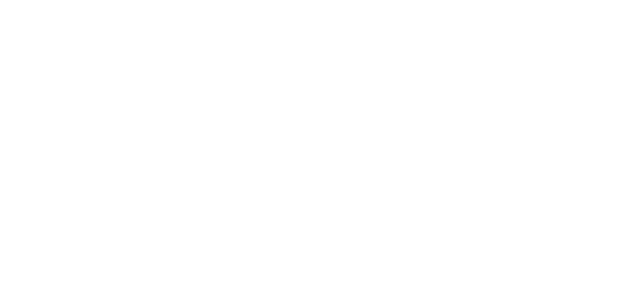
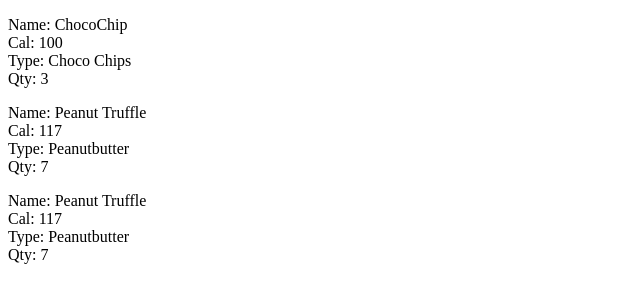
Before and after one commit to jongrover/backbone-example, a plain HTML site: page index.html in a window 1280 px wide. Shown: the whole page, without its empty margins (0-640 px from the left). Drawn offline with Linux system fonts and the light colour scheme.

Commit message:
models and views working

```diff
--- a/index.html
+++ b/index.html
@@ -25,8 +25,8 @@
   <script src="js/lib/underscore-min.js"></script>
   <script src="js/lib/backbone-min.js"></script>
   <script src="js/app.js"></script>
+  <script src="js/views/cookie-view.js"></script>
   <script src="js/models/cookie.js"></script>
-  <script src="js/views/cookie-view.js"></script>
   <script src="js/router.js"></script>
   <script src="js/main.js"></script>
 </body>
--- a/js/main.js
+++ b/js/main.js
@@ -0,0 +1,10 @@
+// create some models
+
+var cookie1 = new cookieApp.Cookie({cname: "ChocoChip", calories: 100, type: "Choco Chips", qty: 3});
+var cookie2 = new cookieApp.Cookie({cname: "Peanut Truffle", calories: 117, type: "Peanutbutter", qty: 7});
+var cookie3 = new cookieApp.Cookie({cname: "Peanut Truffle", calories: 117, type: "Peanutbutter", qty: 7});
+
+// create our collection
+
+var cookies = new cookieApp.Cookies([cookie1, cookie2, cookie3]);
+cookies.view.render();
--- a/js/models/cookie.js
+++ b/js/models/cookie.js
@@ -8,5 +8,9 @@ cookieApp.Cookie = Backbone.Model.extend({
 });
 
 cookieApp.Cookies = Backbone.Collection.extend({
+
+  initialize: function () {
+    this.view = new cookieApp.CookiesView({collection: this});
+  },
   model: cookieApp.Cookie
 });
--- a/js/views/cookie-view.js
+++ b/js/views/cookie-view.js
@@ -0,0 +1,10 @@
+cookieApp.CookiesView = Backbone.View.extend({
+
+  template: _.template($('#cookies-template').html()),
+
+  render: function () {
+    this.$el.html(this.template({cookies: this.collection.toJSON() }));
+    $('main').html(this.el);
+    return this.el;
+  }
+});
```
